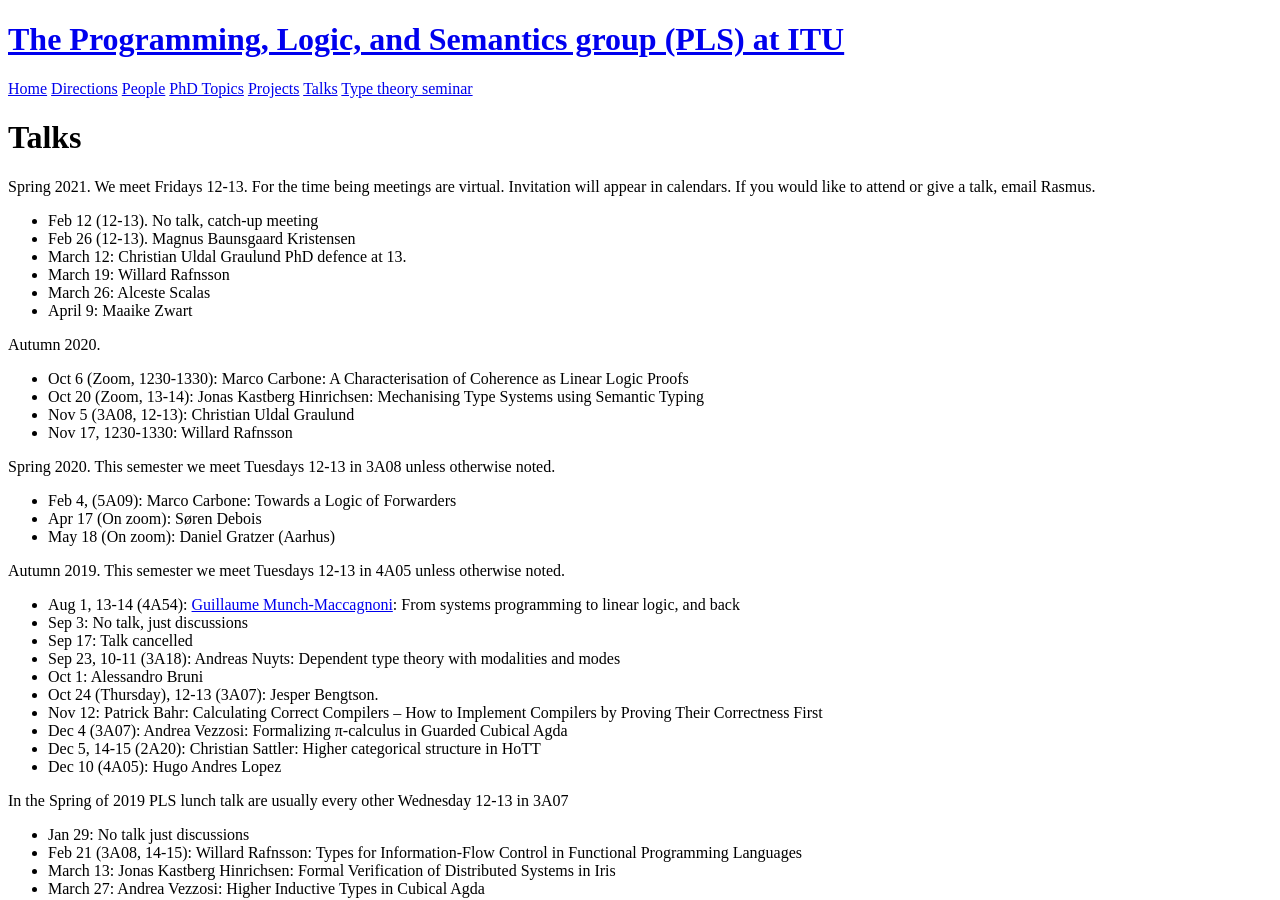
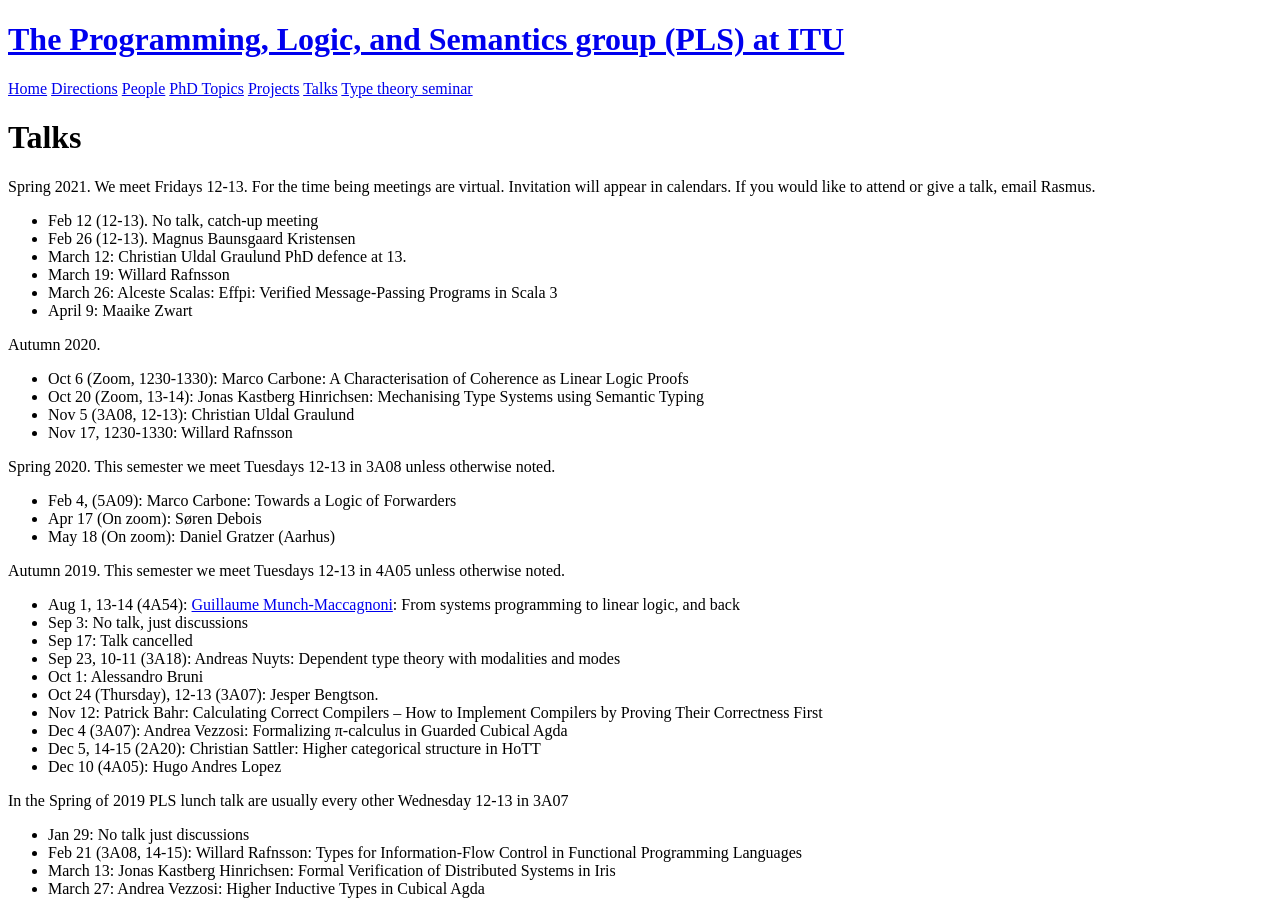
Before and after one commit to rmogelberg/pls.itu.dk, a Jekyll site: the page built from Talks.md, in a window 1280 px wide and 900 px high. Built offline with Jekyll 4.4.1, drawn with Linux system fonts in a browser that asks for light colours.

Commit message:
Talks updated

```diff
--- a/Talks.md
+++ b/Talks.md
@@ -8,7 +8,7 @@ Spring 2021. We meet Fridays 12-13. For the time being meetings are virtual. Inv
 - Feb 26 (12-13). Magnus Baunsgaard Kristensen
 - March 12: Christian Uldal Graulund PhD defence at 13.
 - March 19: Willard Rafnsson
-- March 26: Alceste Scalas
+- March 26: Alceste Scalas: Effpi: Verified Message-Passing Programs in Scala 3
 - April 9: Maaike Zwart
 
 
```
